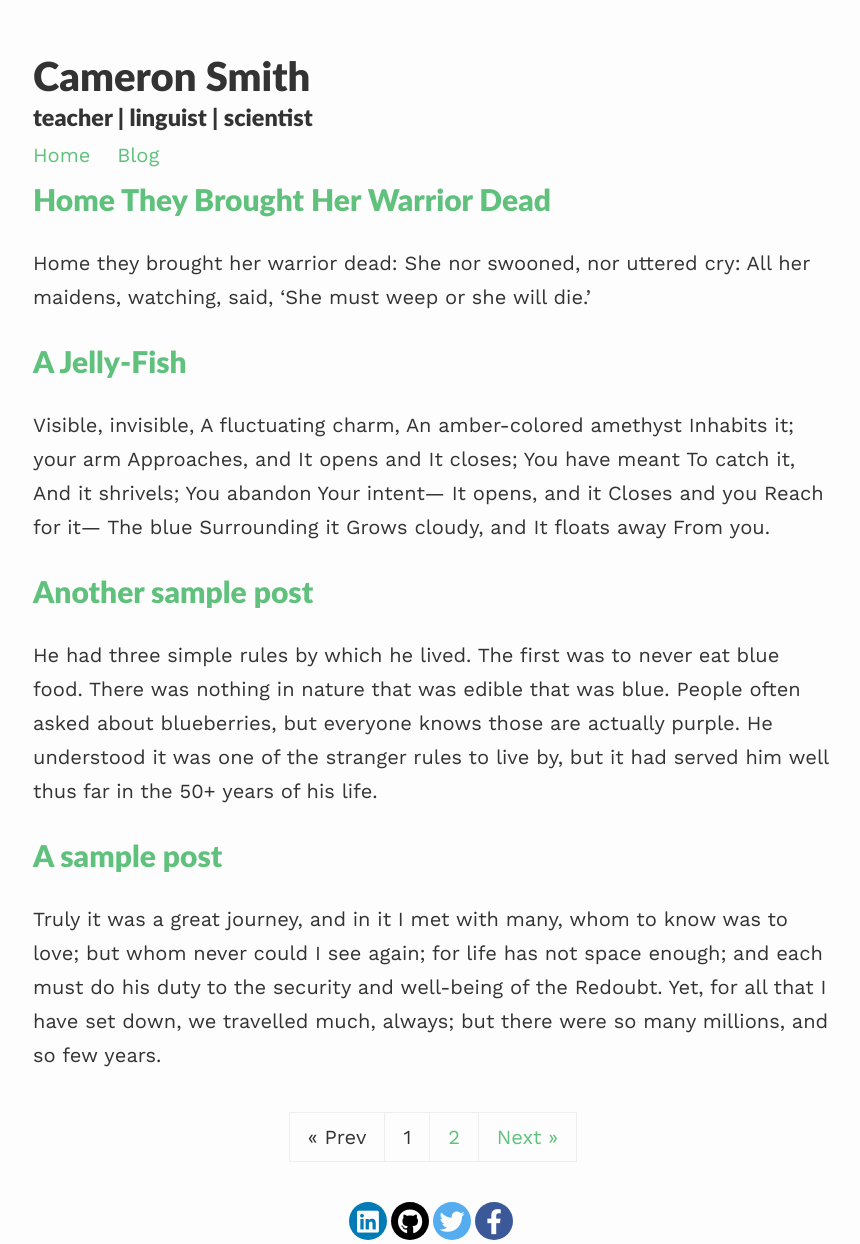
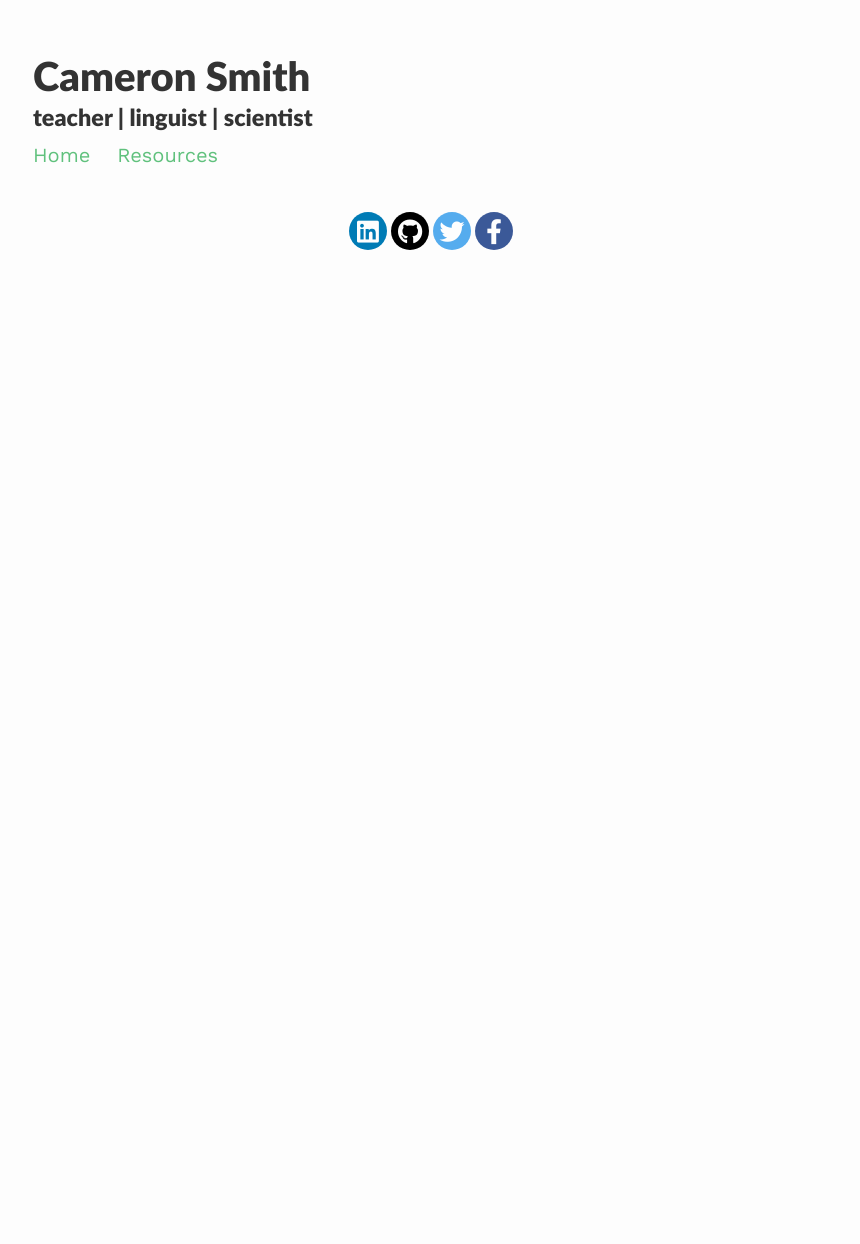
Before and after one commit to camoverride/portfolio, a Jekyll site: the page built from blog/index.html, in a window 1280 px wide. Shown: the whole page, without its empty margins (207-1067 px from the left). Built offline with Jekyll 4.4.1, drawn with Linux system fonts in a browser that asks for light colours; nearby versions of some CDN libraries; the list of posts is cut into pages by our own code; after the commit the page ends 980 px from its top, so only the background shows below that.

Commit message:
remove posts and change nav

```diff
--- a/_includes/navigation.html
+++ b/_includes/navigation.html
@@ -1,4 +1,4 @@
 <div class="links scroll">
         <a href="{{site.baseurl}}/">Home</a>
-        <a href="{{site.baseurl}}/blog/">Blog</a>
+        <a href="{{site.baseurl}}/blog/">Resources</a>
 </div>
--- a/_posts/2018-02-05-atticus.md
+++ /dev/null
@@ -1,16 +0,0 @@
----
-layout: post
-title:  "A sample post"
----
-
-Truly it was a great journey, and in it I met with many, whom to know was to love; but whom never could I see again; for life has not space enough; and each must do his duty to the security and well-being of the Redoubt. Yet, for all that I have set down, we travelled much, always; but there were so many millions, and so few years.
-
-Atticus said to Jem one day, “I’d rather you shot at tin cans in the backyard, but I know you’ll go after birds. Shoot all the blue jays you want, if you can hit ‘em, but remember it’s a sin to kill a mockingbird.” That was the only time I ever heard Atticus say it was a sin to do something, and I asked Miss Maudie about it. “Your father’s right,” she said. “Mockingbirds don’t do one thing except make music for us to enjoy. They don’t eat up people’s gardens, don’t nest in corn cribs, they don’t do one thing but sing their hearts out for us. That’s why it’s a sin to kill a mockingbird.
-
-I took a deep breath and listened to the old brag of my heart. I am, I am, I am.
-
-We believe that we can change the things around us in accordance with our desires—we believe it because otherwise we can see no favourable outcome. We do not think of the outcome which generally comes to pass and is also favourable: we do not succeed in changing things in accordance with our desires, but gradually our desires change. The situation that we hoped to change because it was intolerable becomes unimportant to us. We have failed to surmount the obstacle, as we were absolutely determined to do, but life has taken us round it, led us beyond it, and then if we turn round to gaze into the distance of the past, we can barely see it, so imperceptible has it become.
-
-The most beautiful things in the world cannot be seen or touched, they are felt with the heart.
-
-Hello babies. Welcome to Earth. It’s hot in the summer and cold in the winter. It’s round and wet and crowded. On the outside, babies, you’ve got a hundred years here. There’s only one rule that I know of, babies-“God damn it, you’ve got to be kind.
--- a/_posts/2019-07-22-some-more.md
+++ /dev/null
@@ -1,10 +0,0 @@
----
-layout: post
-title:  "Another sample post"
----
-
-He had three simple rules by which he lived. The first was to never eat blue food. There was nothing in nature that was edible that was blue. People often asked about blueberries, but everyone knows those are actually purple. He understood it was one of the stranger rules to live by, but it had served him well thus far in the 50+ years of his life.
-
-She looked at her little girl who was about to become a teen. She tried to think back to when the girl had been younger but failed to pinpoint the exact moment when she had become a little too big to pick up and carry. It hit her all at once. She was no longer a little girl and she stood there speechless with fear, sadness, and pride all running through her at the same time.
-
-She considered the birds to be her friends. She'd put out food for them each morning and then she'd watch as they came to the feeders to gorge themselves for the day. She wondered what they would do if something ever happened to her. Would they miss the meals she provided if she failed to put out the food one morning?
--- a/_posts/2019-08-19-jelly-fish.md
+++ /dev/null
@@ -1,27 +0,0 @@
----
-layout: post
-title:  A Jelly-Fish
----
-
-Visible, invisible,
-A fluctuating charm,
-An amber-colored amethyst
-Inhabits it; your arm
-Approaches, and
-It opens and
-It closes;
-You have meant
-To catch it,
-And it shrivels;
-You abandon
-Your intent—
-It opens, and it
-Closes and you
-Reach for it—
-The blue
-Surrounding it
-Grows cloudy, and
-It floats away
-From you.
-
-[by Marianne Moore](https://poets.org/anthology/poems-your-poetry-project-public-domain)
--- a/_posts/2020-03-09-home-they-brought.md
+++ /dev/null
@@ -1,26 +0,0 @@
----
-layout: post
-title: Home They Brought Her Warrior Dead
----
-
-Home they brought her warrior dead:
-She nor swooned, nor uttered cry:
-All her maidens, watching, said,
-'She must weep or she will die.'
-
-Then they praised him, soft and low,
-Called him worthy to be loved,
-Truest friend and noblest foe;
-Yet she neither spoke nor moved.
-
-Stole a maiden from her place,
-Lightly to the warrior stept,
-Took the face-cloth from the face;
-Yet she neither moved nor wept.
-
-Rose a nurse of ninety years,
-Set his child upon her knee—
-Like summer tempest came her tears—
-'Sweet my child, I live for thee.'
-
-[by Alfred Tennyson](https://en.wikisource.org/wiki/Home_They_Brought_Her_Warrior_Dead)
```
Also changed, not shown: _posts/2016-01-01-jekyll.md (deleted, +0 -20 lines), _posts/2017-10-03-sherlock.md (deleted, +0 -20 lines).
